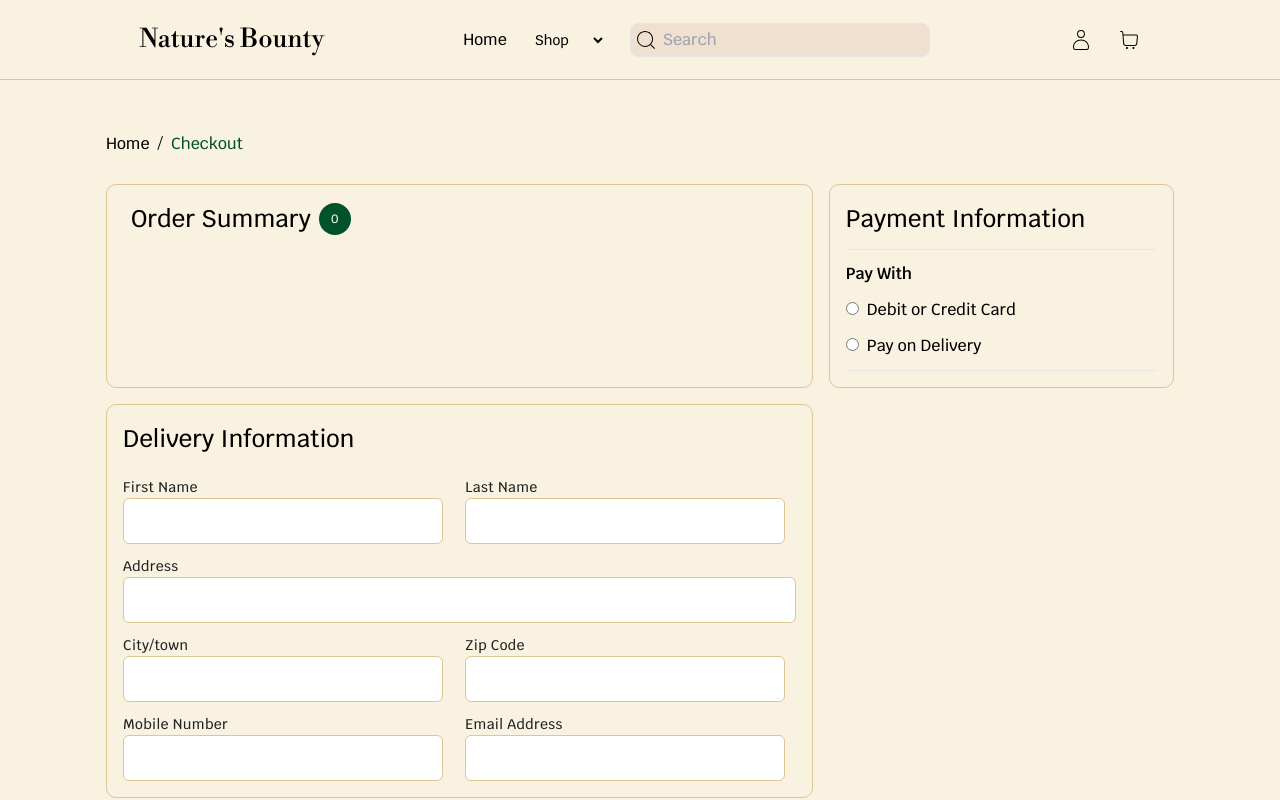
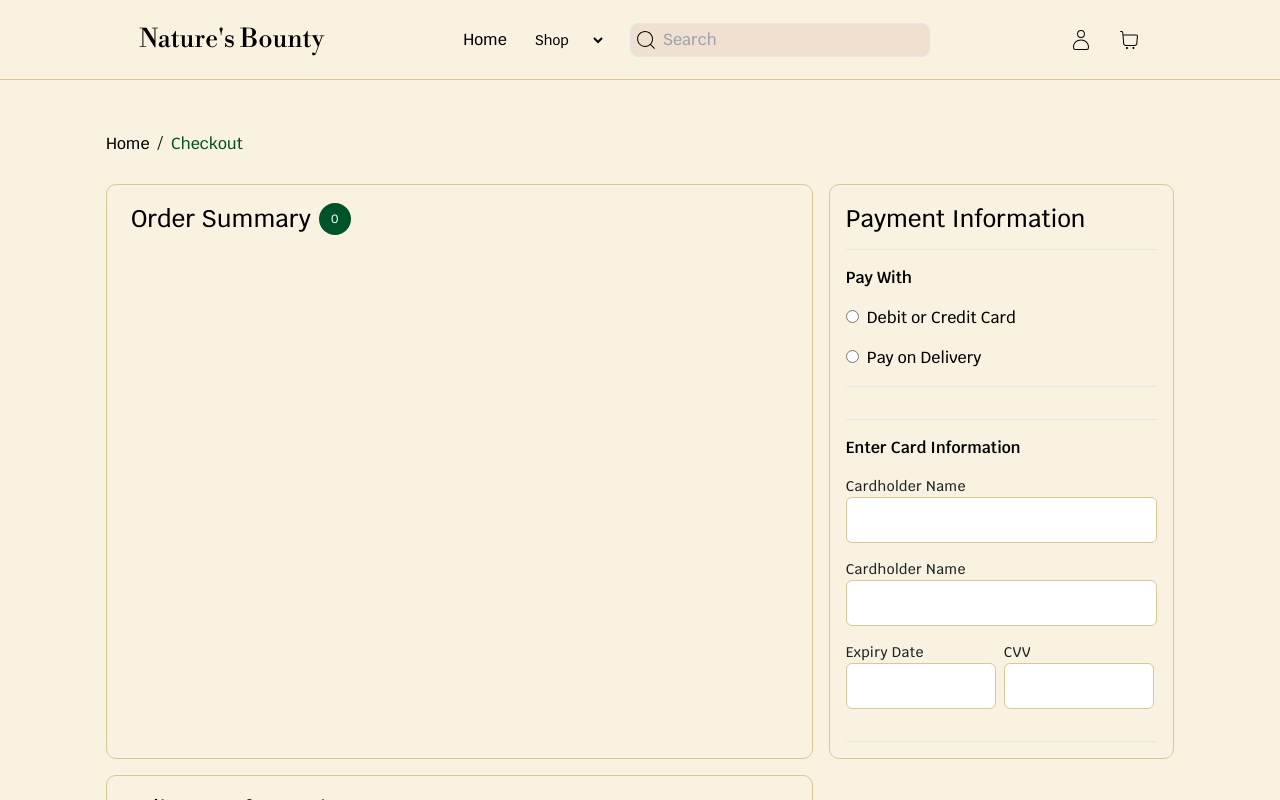
Before and after one commit to Ralpmike/hng-stage-task, a React (Vite) app: page /checkout in a window 1280 px wide. Shown: the top 800 px of the page. Built offline with nearby package versions, Linux system fonts and the light colour scheme.

Commit message:
Cart navigation to checkout page is fixed

```diff
--- a/src/components/NavBar.jsx
+++ b/src/components/NavBar.jsx
@@ -17,8 +17,7 @@ export default function NavBar({ onHandleToggleCart, showCart }) {
 
   const handleRedirect = () => {
     navigate("/checkout");
-    // toggleMenu();
-    setMenuOpen(!menuOpen);
+    onHandleToggleCart();
   };
 
   const toggleMenu = () => {
--- a/src/index.css
+++ b/src/index.css
@@ -86,7 +86,7 @@ html {
 }
 
 .in-design {
-  @apply border-[1px] border-[#DDC596] px-[16px] w-[320px] max-w-full  rounded-[6px] py-[10px];
+  @apply border-[1px] border-[#DDC596] px-[16px] w-[320px] max-w-full  rounded-[6px] py-[10px] outline-none;
 }
 /* a {
   @apply px-[12px] py-[8px] rounded-lg;
--- a/src/routes/CheckoutPage.jsx
+++ b/src/routes/CheckoutPage.jsx
@@ -39,8 +39,8 @@ export default function CheckoutPage() {
         </div>
         <div className="border-[1px] border-[#DDC596] flex flex-col gap-3 p-4 rounded-[10px]">
           <h3 className="font-medium text-[24px]">Payment Information</h3>
-          <form className="grid gap-3 grid-cols-1">
-            <div className="flex flex-col gap-3 text-[16px] font-krub-font font-medium border-y-[1px] py-3">
+          <form className="grid gap-8 grid-cols-1">
+            <div className="flex flex-col gap-4 text-[16px] font-krub-font font-medium border-y-[1px] py-4">
               <h3 className="font-[600]">Pay With</h3>
 
               <label htmlFor="credit">
@@ -63,6 +63,57 @@ export default function CheckoutPage() {
                 />{" "}
                 Pay on Delivery
               </label>
+            </div>
+
+            <div className="flex flex-col gap-4 text-[16px] font-krub-font font-medium border-y-[1px] py-4">
+              <h3 className="font-[600]">Enter Card Information</h3>
+              <div>
+                <label htmlFor="firstName" className="label-input">
+                  Cardholder Name
+                </label>
+                <input
+                  type="text"
+                  name="firstName"
+                  id="firstName"
+                  className="in-design  "
+                />
+              </div>
+              <div>
+                <label htmlFor="firstName" className="label-input">
+                  Cardholder Name
+                </label>
+                <input
+                  type="text"
+                  name="firstName"
+                  id="firstName"
+                  className="in-design  "
+                />
+              </div>
+              <div className="flex gap-2 w-fit">
+                <div>
+                  <label htmlFor="firstName" className="label-input">
+                    Expiry Date
+                  </label>
+                  <input
+                    type="text"
+                    name="firstName"
+                    id="firstName"
+                    className=" outline-none max-w-[150px] border-[1px] border-[#DDC596] px-[16px] py-[10px] rounded-[6px]  "
+                  />
+                </div>
+                <div>
+                  <label htmlFor="firstName" className="label-input">
+                    CVV
+                  </label>
+                  <input
+                    type="text"
+                    name="firstName"
+                    id="firstName"
+                    className=" outline-none max-w-[150px] border-[1px] border-[#DDC596] px-[16px] py-[10px] rounded-[6px]  "
+                  />
+                </div>
+              </div>
+              <div></div>
             </div>
           </form>
         </div>
```
